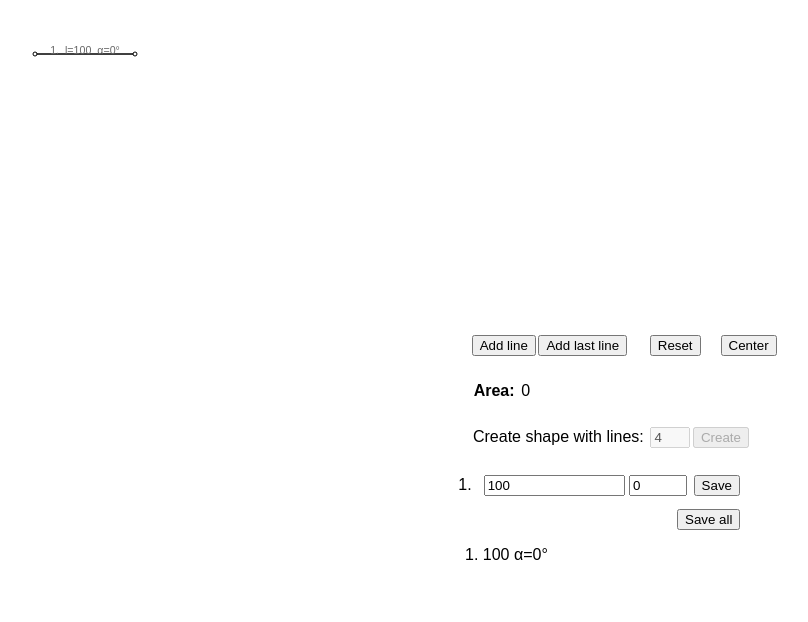
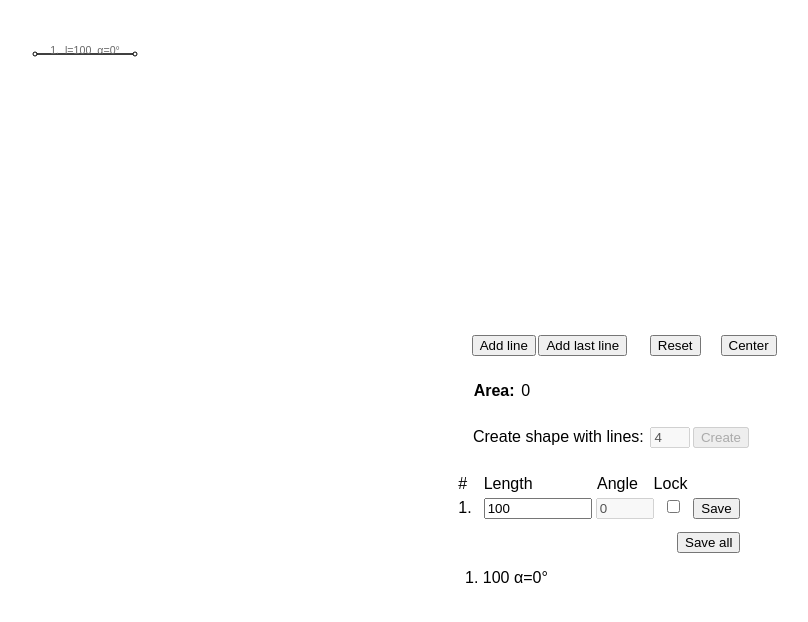
Before and after one commit to vesanaumane/AreaCalculator, a React (Create React App) app: page / in a window 1280 px wide. Both pictures are taken after a click on the button "Add line". Shown: the top 622 px of the page, without its empty margins (15-823 px from the left). Built offline with nearby package versions, Linux system fonts and the light colour scheme; the HTML template or start-up script is replaced by a standard one; what outfront would draw is missing.

Commit message:
Added lock angle checkbox.

```diff
--- a/src/App.css
+++ b/src/App.css
@@ -93,6 +93,30 @@
   margin-top: 10pt;
 }
 
+
+.lineinfos #titlerow {
+  width: 250pt;
+  margin-bottom: 3pt;
+  display: flex;
+  flex-direction: row;
+  justify-items: center;
+}
+
+.lineinfos #line-number {
+  width: 14pt;
+  margin-right: 5pt
+}
+
+.lineinfos #line-length {
+  width: 75pt;
+}
+
+.lineinfos #line-angle {
+  width: 15%;
+  margin-left: 10pt;
+  margin-right: 5pt;
+}
+
 .lineinfo {
   margin-bottom: 3pt;
 }
@@ -104,15 +128,19 @@
 }
 
 .lineinfo #input-length {
-  width: 100pt;
+  width: 75pt;
 }
 
 .lineinfo #input-angle {
   width: 15%;
   margin-left: 3pt;
-  margin-right: 5pt;
 }
 
+.lineinfo #input-lock-angle {
+  width: auto;
+  margin-left: 10pt;
+  margin-right: 10pt;
+}
 
 .debug-data {
   text-align: left;
--- a/src/App.js
+++ b/src/App.js
@@ -155,7 +155,7 @@ export default function App() {
 
         setLines( ( oldLines ) => {
 
-            const newLines = oldLines;
+            const newLines = oldLines.slice();
 
             // Find the line and adjust it's length and angle.
             for( var i = 0; 0 < newLines.length; ++i ) {
--- a/src/LineInfo.js
+++ b/src/LineInfo.js
@@ -1,16 +1,29 @@
 import React from 'react';
 import { useState, useEffect } from "react";
 
-export default function LineInfo( { onChangeCallback, saveCallback, line } ) {
+export default function LineInfo( { onChangeCallback, saveCallback, lineLength, lineAngle, lineId } ) {
 
     // Line info.
-    const [ length, setLength ] = useState( line.length );
-    const [ angle, setAngle ] = useState( line.angle );
+    const [ length, setLength ] = useState( lineLength );
+    const [ angle, setAngle ] = useState( lineAngle );
+    const [ angleLocked, setAngleLocked ] = useState( false );
 
 
     useEffect( () => {
 
-        onChangeCallback( { id: line.id, length: length, angle: angle } );
+        if( length !== lineLength ) {
+            setLength( lineLength )
+        }
+
+        if( angle !== lineAngle ) {
+            setAngle( lineAngle )
+        }
+
+    }, [ lineLength, lineAngle ] );
+
+    useEffect( () => {
+
+        onChangeCallback( { id: lineId, length: length, angle: angle, angleLocked: angleLocked } );
 
     }, [ angle, length ]);
 
@@ -24,21 +37,25 @@ export default function LineInfo( { onChangeCallback, saveCallback, line } ) {
         setAngle( parseFloat( input ) );
     }
 
+    function handleAngleLockedInput() {
+        setAngleLocked( !angleLocked );
+    }
+
     function handleOnClick() {
-        saveCallback( { id: line.id, length: length, angle: angle } );
+        saveCallback( { id: lineId, length: length, angle: angle } );
     }
 
     // Select all when clicking input.
     const handleFocus = (event) => event.target.select();
 
     return(
-            <div key={ line.id } className="lineinfo">
-                    <label>{line.id}.</label>
+            <div key={ lineId } className="lineinfo">
+                    <label>{lineId}.</label>
                     <input
                         id='input-length'
                         type="number"
                         step="1"
-                        defaultValue={line.length}
+                        value={length}
                         onFocus={handleFocus}
                         onChange={ evt => { handleLengthInput( evt ) } }
                     />
@@ -48,9 +65,16 @@ export default function LineInfo( { onChangeCallback, saveCallback, line } ) {
                         step="1"
                         min={-360}
                         max={360}
-                        defaultValue={Math.round( line.angle )}
+                        value={Math.round( angle )}
                         onFocus={handleFocus}
                         onChange={ evt => { handleAngleInput( evt ) } }
+                        disabled={!angleLocked}
+                    />
+                    <input
+                        id='input-lock-angle'
+                        type="checkbox"
+                        checked={angleLocked}
+                        onChange={handleAngleLockedInput}
                     />
                     <button onClick={ () => { handleOnClick() }}>Save</button>
             </div>
--- a/src/LineInfos.js
+++ b/src/LineInfos.js
@@ -20,14 +20,24 @@ export default function LineInfos( { lines, setAllCallback, setOneCallback } ) {
         }
 
         // Add new lines.
-        const newLines = linesData.slice();
-        lines.map( ( line ) => {
+        const newLines = [ ...linesData];
+        lines.forEach( ( line ) => {
 
             // Update existing data.
             if( newLines.some( ( element ) => element.id === line.id )  ) {
                 const index = line.id - 1;
-                newLines[ index ].length = line.length;
-                newLines[ index ].angle = line.angle;
+
+                if( HasLineChanged( newLines[ index ], line ) ) {
+
+                    // newLines[ index ].length = line.length;
+                    // newLines[ index ].angle = line.angle;
+
+                    newLines.splice( index, 1, {id: line.id, length: line.length, angle: line.angle } );
+                    //newLines.push(  {id: line.id, length: line.length, angle: line.angle } );
+                }
+
+
+
             }
             else {
 
@@ -47,6 +57,15 @@ export default function LineInfos( { lines, setAllCallback, setOneCallback } ) {
         setAllCallback( linesData );
     }
 
+
+    function HasLineChanged( line, newData ){
+        if( line.length === newData.length && line.angle === newData.angle ) {
+            return false;
+        }
+
+        return true;
+    }
+
     const handleOneChange = ( data ) => {
 
         // Find the line.
@@ -57,19 +76,29 @@ export default function LineInfos( { lines, setAllCallback, setOneCallback } ) {
 
         // Set data.
         const index = data.id - 1;
-        currentLines[ index ].length = data.length;
-        currentLines[ index ].angle = data.angle;
+        if( HasLineChanged( currentLines[ index ], data ) ) {
+            currentLines[ index ].length = data.length;
+            currentLines[ index ].angle = data.angle;
+        }
     }
 
     return(
         <div >
             <div className="lineinfos" >
+                <div id='titlerow' style={linesData.length === 0 ? { display: 'none' } : {} } >
+                    <span id='line-number'>#</span>
+                    <span id='line-length'>Length</span>
+                    <span id='line-angle'>Angle</span>
+                    <span id='line-lock-angle'>Lock</span>
+                </div>
                 { linesData.map( linedata =>
                     <LineInfo
                         key={linedata.id}
                         saveCallback={setOneCallback}
                         onChangeCallback={ handleOneChange }
-                        line={linedata}
+                        lineLength={linedata.length}
+                        lineAngle={linedata.angle}
+                        lineId={linedata.id}
                     />
                 ) }
                 <div id='saveall'>
```
